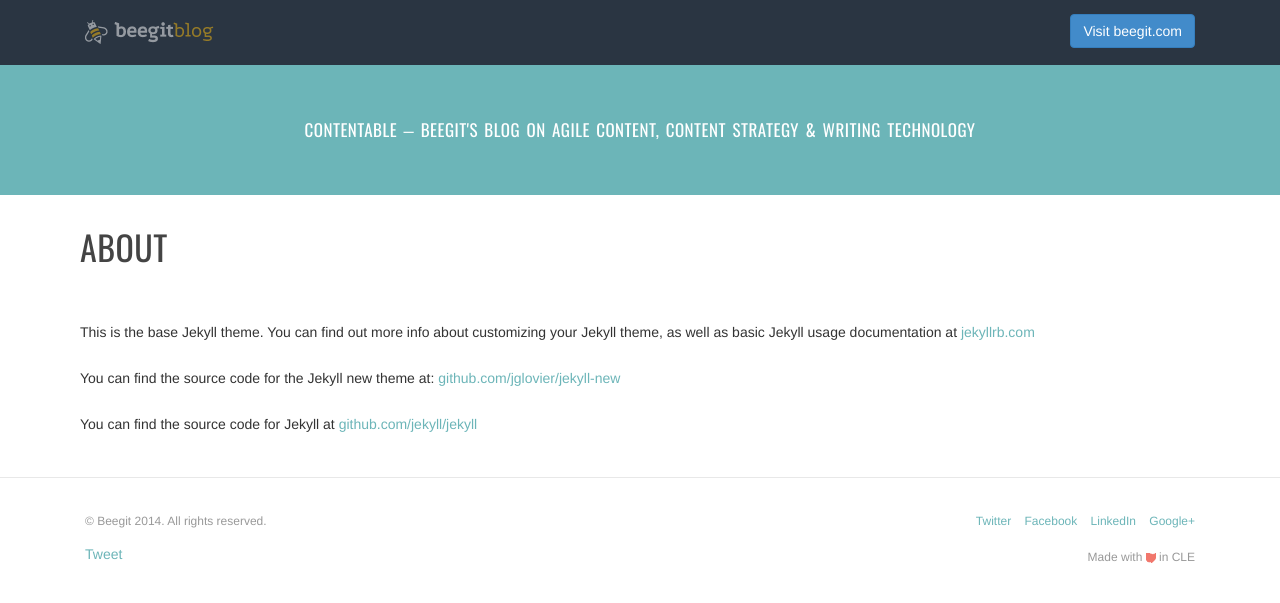
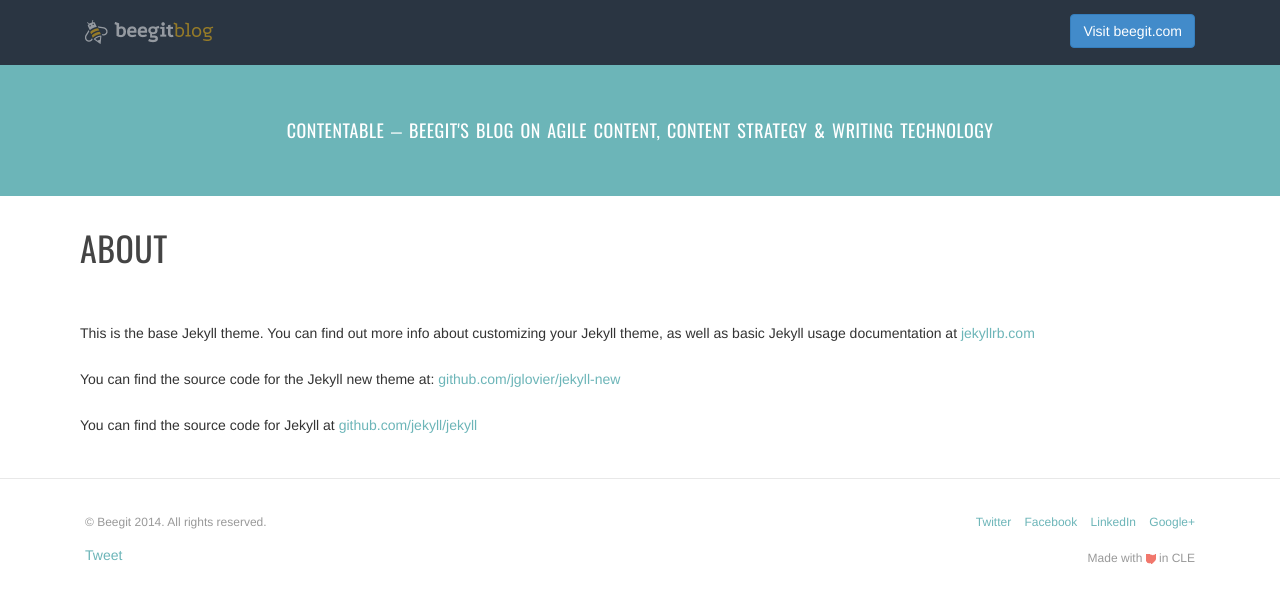
Before and after one commit to sancsoft/beegit.github.io, a Jekyll site: the page built from about.md, in a window 1280 px wide. Shown: the top 603 px of the page. Built offline with Jekyll 4.4.1, drawn with Linux system fonts in a browser that asks for light colours; nearby versions of some CDN libraries; comment, search, counter and statistics services are not loaded.

Commit message:
Home header sizing update

```diff
--- a/css/main.css
+++ b/css/main.css
@@ -286,7 +286,7 @@
   /*color: #f0ad4e;*/
   /*color: #8e98b4;*/
   color: #fff;
-  font-size: 17px;
+  font-size: 18px;
   text-align: center;
   line-height: 60px;
   font-weight: 400;
@@ -653,10 +653,6 @@
     text-align: left;
   }
 
-  .home-header h1 {
-    line-height: 54px;
-  }
-
   .navbar-nav.navbar-right .btn{
     width: 100%;
   }
@@ -681,6 +677,7 @@
 
   .home-header h1  {
     font-size: 14px;
+    line-height: 32px !important;
   }
 }
 
```
